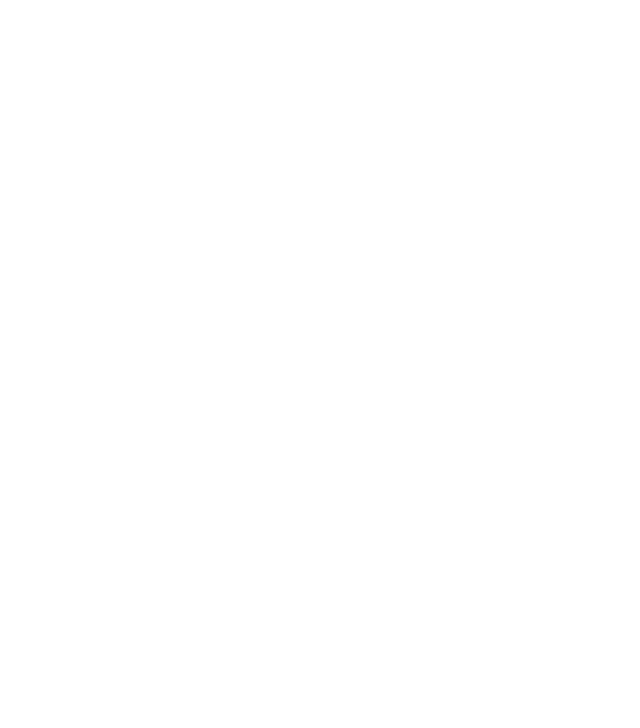
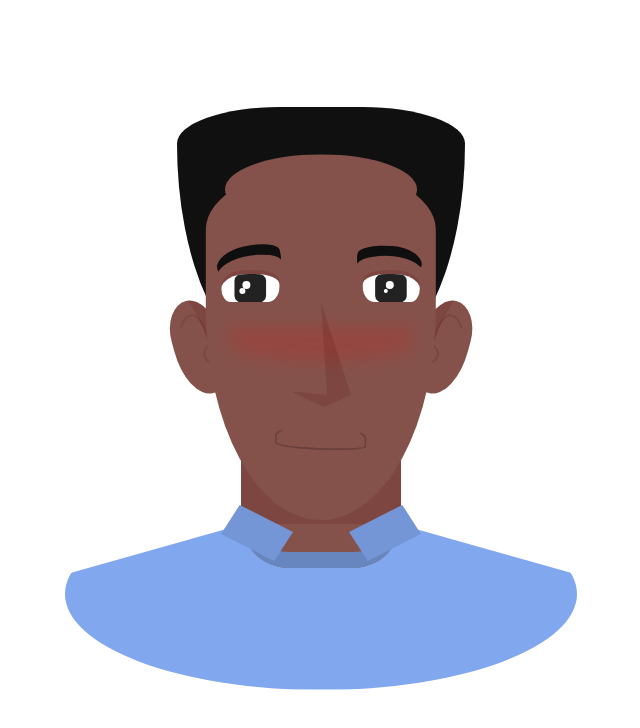
Before and after one commit to Justfemi/ZuriApp, a plain HTML site: page index.html in a window 1280 px wide. Shown: the whole page, without its empty margins (319-959 px from the left). Drawn offline with Linux system fonts and the light colour scheme.

Commit message:
modified face

```diff
--- a/index.html
+++ b/index.html
@@ -4,11 +4,34 @@
     <meta charset="UTF-8">
     <meta http-equiv="X-UA-Compatible" content="IE=edge">
     <meta name="viewport" content="width=m, initial-scale=1.0">
+    <link rel="stylesheet" href="style.css">
     <title>myFace</title>
 </head>
 <body>
     <div class="container">
-
-    </div>
+        <div class="shoulders"></div>
+        <div class="hair-back"></div>
+        <div class="neck"></div>
+        <div class="ear ha hb"></div>
+        <div class="ear ha hb"></div>
+        <div class="face">
+          <div class="cheek"></div>
+          <div class="nose"></div>
+          <div class="mouth"></div>
+          <div class="eye">
+            <div class="pupil"></div>
+            <div class="eye-bright"></div>
+          </div>
+          <div class="eye">
+            <div class="pupil"></div>
+            <div class="eye-bright"></div>
+          </div>
+          <div class="eyebrow"></div>
+          <div class="eyebrow"></div>
+        </div>
+        <div class="forehead"></div>
+        <div class="shirt-neck"></div>
+        <div class="shirt-neck"></div>
+      </div>
 </body>
 </html>
--- a/style.css
+++ b/style.css
@@ -0,0 +1,240 @@
+.container {
+    position: absolute;
+    top: 55%;
+    left: 50%;
+    transform: translate(-50%, -50%);
+    width: 80vmin;
+    height: 80vmin;
+}
+
+.container div {
+  position: absolute;
+  box-sizing: border-box;
+}
+
+/* .b {
+  border: 1vmin solid black;
+}
+
+.r {
+  border-radius: 100%;
+} */
+
+.hb::before,
+.ha::after {
+  content: "";
+  display: block;
+  position: absolute;
+}
+
+/****/
+.container {
+  --skin: #85524b;
+  --iris: #222;
+  --hair: #111;
+  --shirt: #81a7ee;
+  --line: rgba(80,0,0,0.15);
+}
+
+.face {
+  width: 36%;
+  height: 55%;
+  background: var(--skin);
+  border-radius: 100% 100% / 35% 35% 120% 120%;
+  top: 35%;
+  left: 50%;
+  transform: translate(-50%, -50%);
+}
+
+.forehead {
+  width: 30%;
+  height: 11%;
+  border-radius: 50%;
+  background: var(--skin);
+  top: 7%;
+  left: 50%;
+  transform:translate(-50%, -15%);
+}
+
+.neck {
+  width: 25%;
+  height: 20%;
+  background: var(--skin);
+  top: 50%;
+  left: 50%;
+  transform: translate(-50%, 0);
+  border-radius: 2vmin;
+  border-bottom-left-radius: 6vmin;
+  border-bottom-right-radius: 6vmin;
+  box-shadow: inset 0 25.5vmin 0 -15vmin var(--line), inset 0 -3vmin 0 -1vmin rgba(0,0,0,0.2), inset 0 -3vmin 0 -1vmin var(--shirt);
+}
+
+.mouth {
+  width: 40%;
+  height: 7%;
+  border: 0.25vmin solid rgba(0,0,0,0.2);
+  border-top-color: transparent;
+  border-radius: 100% / 100% 100% 40% 50%;
+  bottom: 20%;
+  left: 50%;
+  transform: translate(-50%, 0) rotate(2deg);
+}
+
+.nose {
+  width: 26%;
+  height: 30%;
+  background: var(--line);
+  top: 50%;
+  left: 50%;
+  transform: translate(-50%, -40%);
+  clip-path: polygon(50% 0%, 60% 88%, 0% 85%, 55% 100%, 100% 88%);
+}
+
+.ear {
+  width: 8%;
+  height: 15%;
+  border-radius: 90% 100% 70% 100% / 70% 100%;
+  background: var(--skin);
+  box-shadow: inset -9vmin 0 0 -7vmin var(--line);
+  transform: rotate(-15deg);
+  top: 28%;
+  left: 27%;
+}
+
+.ear::before {
+  width: 60%;
+  height: 80%;
+  border-radius: 100% 50% 0 0;
+  border: 0.25vmin solid var(--line);
+  border-left-color: transparent;
+  border-bottom-color: transparent;
+  top: 15%;
+  left: 4%;
+  clip-path: polygon(0% 0%, 100% 0%, 100% 50%, 0% 50%);
+}
+
+.ear::after {
+  width: 2vmin;
+  height: 2vmin;
+  border: 0.25vmin solid var(--line);
+  border-radius: 50%;
+  top: 50%;
+  right: 8%;
+}
+
+.ear + .ear {
+  transform: scaleX(-1) rotate(-15deg);
+  left: auto;
+  right: 27%;
+}
+
+.eye {
+  width: 25%;
+  height: 8%;
+  background: white;
+  border-radius:  80% 90% 30% 40% / 70% 100% 90% 100%;
+  top: 30%;
+  right: 7%;
+  box-shadow: 0 -0.5vmin var(--line);
+  overflow: hidden;
+}
+
+.eye + .eye {
+  transform: scaleX(-1);
+  right: auto;
+  left: 7%;
+}
+
+.pupil {
+  width: 10%;
+  height: 15%;
+  background: #222;
+  border-radius: 50%;
+  top: 50%;
+  left: 50%;
+  transform: translate(-50%, -40%);
+  box-shadow: 0 0 0 1.6vmin var(--iris);
+}
+
+.eye-bright {
+  width: 1vmin;
+  height: 1vmin;
+  background: white;
+  border-radius: 50%;
+  top: 25%;
+  left: 40%;
+  box-shadow: -0.5vmin 0.75vmin 0 -0.25vmin white;
+}
+
+.eye + .eye .eye-bright {
+  left: 50%;
+  box-shadow: 0.5vmin 0.75vmin 0 -0.125vmin white;
+}
+
+.cheek {
+  width: 80%;
+  height: 10%;
+  background: #f002;
+  border-radius: 20% 20% 100% 100%;
+  top: 50%;
+  left: 50%;
+  transform: translate(-50%, -50%);
+  filter: blur(1vmin)
+}
+
+.eyebrow {
+  width: 30%;
+  height: 10%;
+  top: 25%;
+  right: 5%;
+  border-radius:  100% 90% 100% 40% / 70% 100% 90% 100%;
+  box-shadow: -0.25vmin -1.5vmin 0 -0.25vmin rgba(0,0,0,0.1), -0.25vmin -1.5vmin 0 -0.25vmin var(--hair);
+  transform: rotate(5deg);
+}
+
+.eyebrow + .eyebrow {
+
+  transform: scaleX(-1) rotate(12deg);
+  left: 4%;
+  right: auto;
+}
+
+.hair-back {
+  width: 45%;
+  height: 40%;
+  border-radius: 10% 10% 10% 90% / 10%;
+  background: var(--hair);
+  top: -2%;
+  left: 50%;
+  transform: translate(-50%, 0);
+  border-radius: 50% 50% / 20% 20% 120% 120%;
+  box-shadow: inset 0 0 0 10vmin rgba(0,0,0,0.075);
+}
+
+.shirt-neck {
+  width: 10%;
+  height: 5%;
+  background: var(--shirt);
+  transform:skew(-10deg) rotate(25deg);
+  box-shadow: inset 0 0 0 5vmin rgba(0,0,0,0.1);
+  top: 62%;
+  left: 35%;
+  /* add border-radius to this colar */
+}
+
+.shirt-neck + .shirt-neck {
+  transform: scaleX(-1) skew(-10deg) rotate(25deg);
+  left: auto;
+  right: 35%;
+}
+
+.shoulders {
+  width: 80%;
+  height: 30%;
+  background: var(--shirt);
+  border-radius: 50%;
+  top: 59%;
+  left: 50%;
+  transform: translate(-50%, 0);
+  clip-path: polygon(0% 40%, 40% 10%, 40% 0%, 60% 0%, 60% 10%, 100% 40%, 100% 100%, 0% 100%)
+}
```
